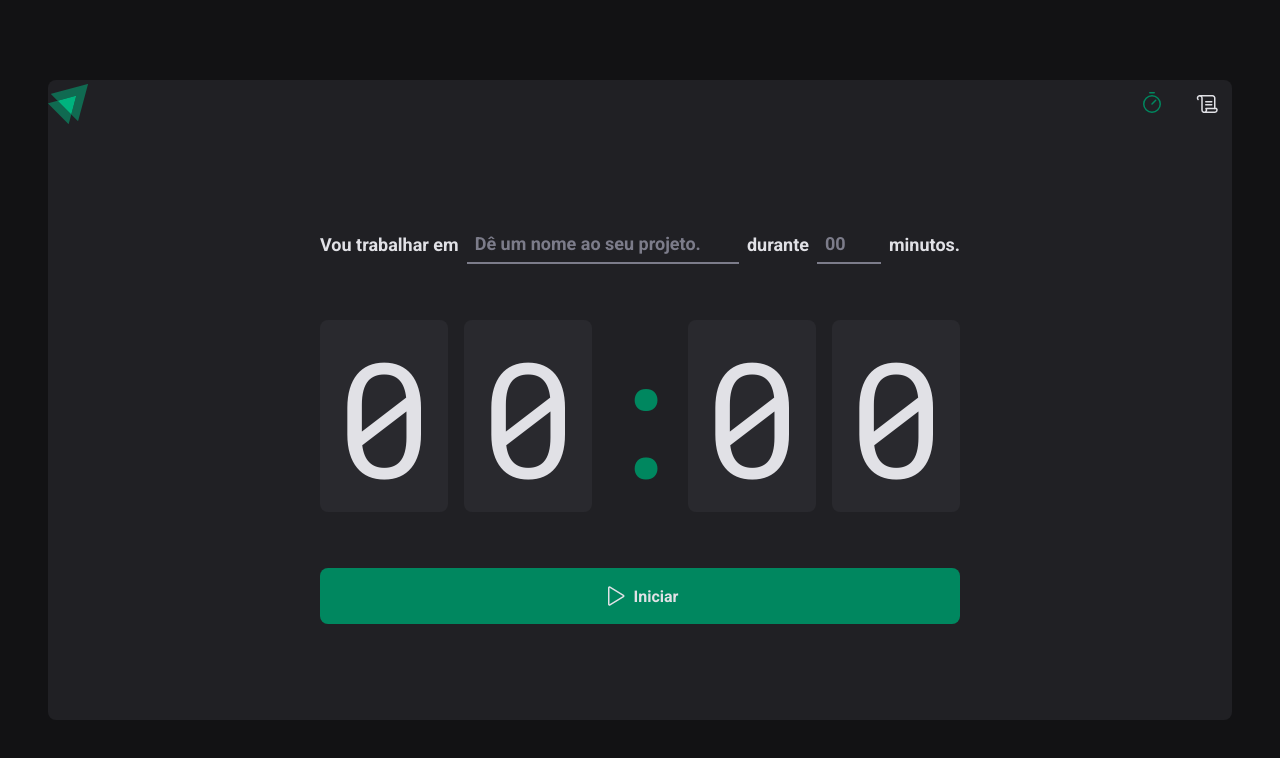
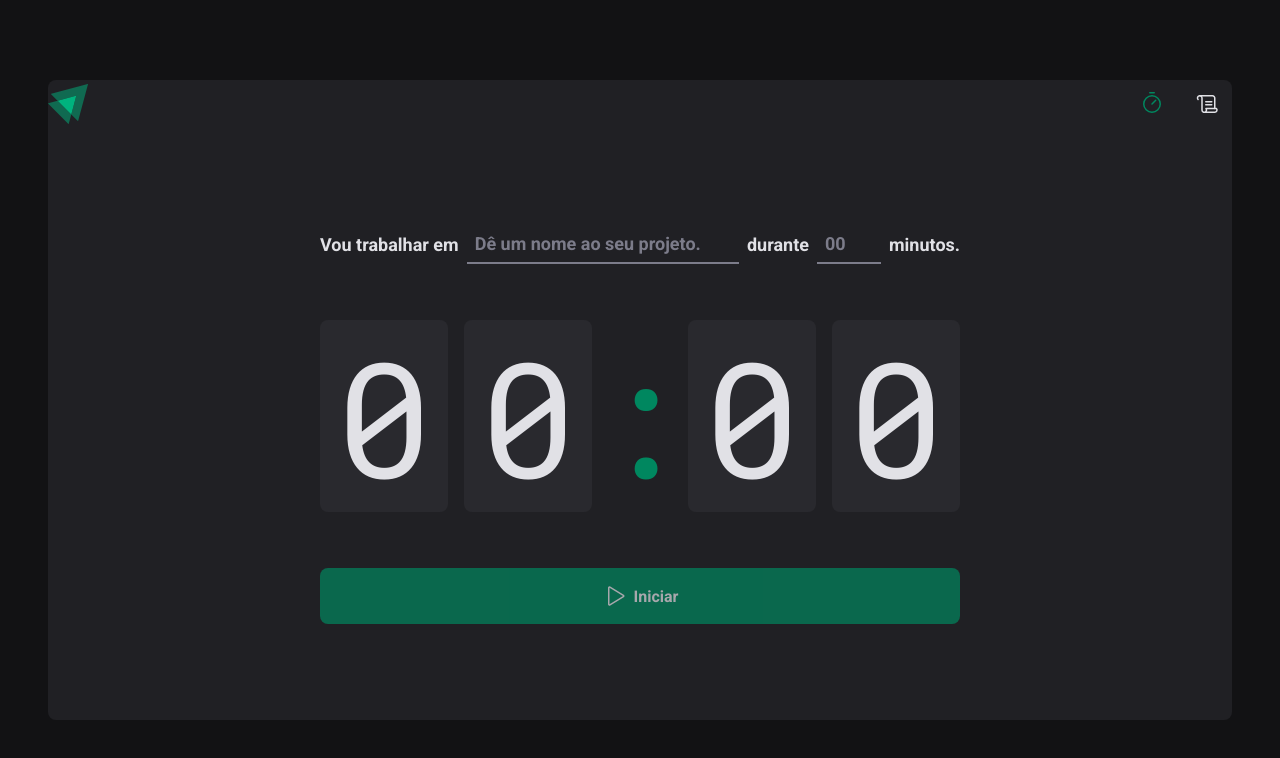
Before and after one commit to Michael-Andryeer/Pomodoro, a React (Vite) app in the folder pomodoro/: page / in a window 1280 px wide. Shown: the top 758 px of the page. Built offline with nearby package versions, Linux system fonts and the light colour scheme.

Commit message:
React Hook Form

```diff
--- a/pomodoro/package.json
+++ b/pomodoro/package.json
@@ -16,6 +16,7 @@
     "phosphor-react": "^1.4.1",
     "react": "^18.2.0",
     "react-dom": "^18.2.0",
+    "react-hook-form": "^7.53.1",
     "react-router-dom": "^6.27.0",
     "styled-components": "^6.1.13"
   },
--- a/pomodoro/src/pages/Home/index.tsx
+++ b/pomodoro/src/pages/Home/index.tsx
@@ -1,13 +1,24 @@
 import { Play } from 'phosphor-react'
 import { CountDownContainer, FormContainer, HomeContainer, MinutesAmountInput, Separator,StartCountDownButton, TasktInput } from './styles'
+import {useForm} from 'react-hook-form'
+
 
 export function Home() {
+  const {register,handleSubmit,watch} = useForm()
+
+  function handleCreateNewCycle (data: any) {
+    console.log(data)
+  }
+
+  const task = watch('task')
+  const isSubmitDisabled = !task
+
   return (
     <HomeContainer>
-      <form action="">
+      <form onSubmit={handleSubmit(handleCreateNewCycle)} action="">
         <FormContainer>
           <label htmlFor="task">Vou trabalhar em</label>
-          <TasktInput id="task" list='task-suggestions' placeholder='Dê um nome ao seu projeto.' />
+          <TasktInput id="task" list='task-suggestions' placeholder='Dê um nome ao seu projeto.' {...register('task')}/>
 
           <datalist id='task-suggestions'>
             <option value="teste 1" />
@@ -16,7 +27,7 @@ export function Home() {
           </datalist>
 
           <label htmlFor="minutesAmount">durante</label>
-          <MinutesAmountInput type="number" id="minutesAmount" placeholder='00' step={5} min={5} max={60} />
+          <MinutesAmountInput type="number" id="minutesAmount" placeholder='00' step={5} min={5} max={60} {...register('minutesAmount',{valueAsNumber: true})} />
 
           <span>minutos.</span>
         </FormContainer>
@@ -29,7 +40,7 @@ export function Home() {
           <span>0</span>
         </CountDownContainer>
 
-        <StartCountDownButton type="submit">
+        <StartCountDownButton type="submit" disabled={isSubmitDisabled}>
           <Play size={24} />
           Iniciar
         </StartCountDownButton>
```
Also changed, not shown: 1 other file (tests, documents, lock files or other folders).
